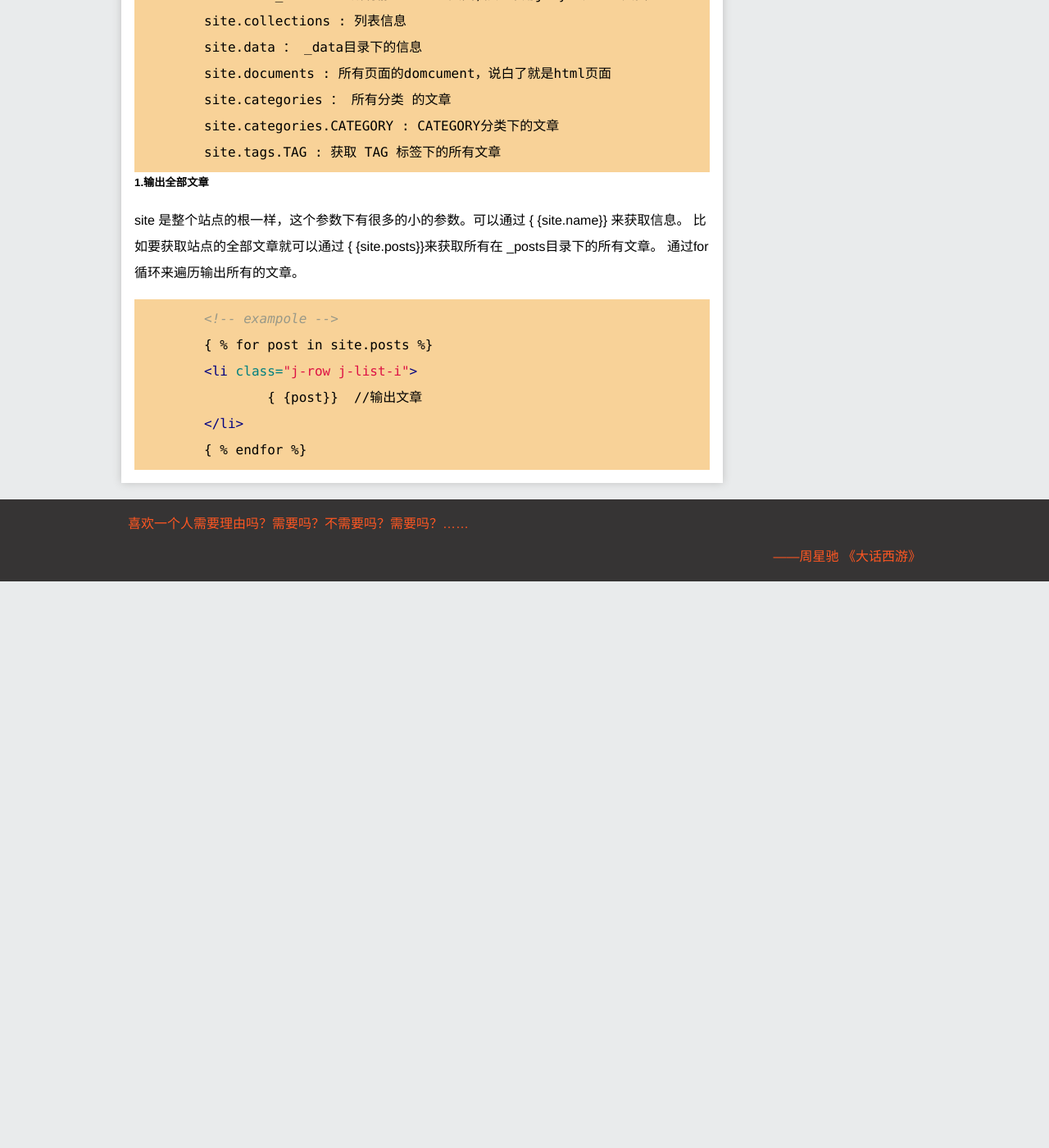
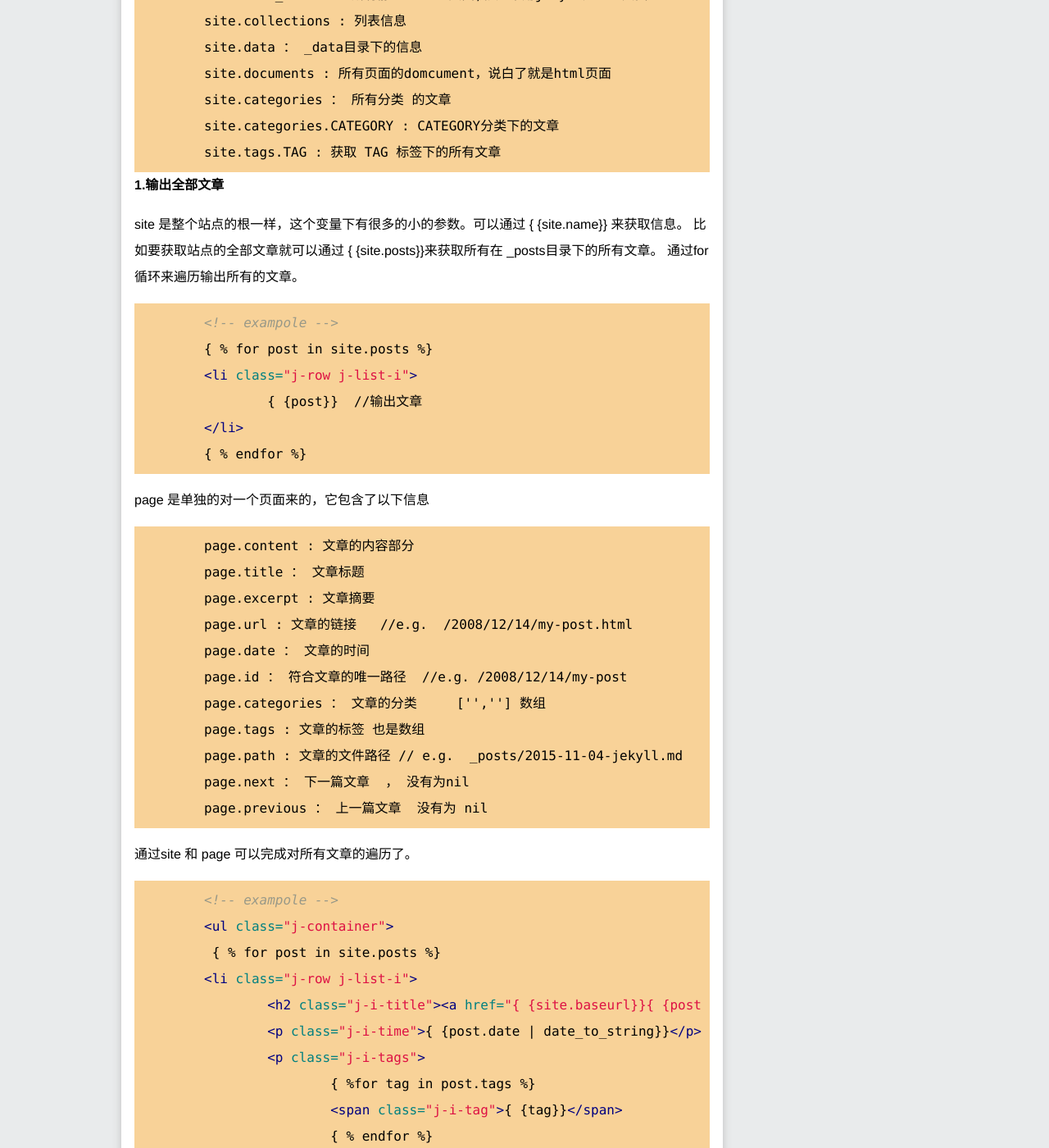
Before and after one commit to Yi-love/yi-love.github.io, a Jekyll site: the page built from _posts/2015-11-04-jekyll.md, in a window 1280 px wide and 1400 px high, scrolled down 1016 px. Shown: the whole window at 82% size. Built offline with Jekyll 4.4.1, drawn with Linux system fonts in a browser that asks for light colours; before the commit the page ends 1725 px from its top, so only the background shows below that; some of the changed text lies outside the part shown.

Commit message:
edit jekyll.md

```diff
--- a/_posts/2015-11-04-jekyll.md
+++ b/_posts/2015-11-04-jekyll.md
@@ -19,7 +19,7 @@
  	site: 整个站点的信息
  	page: 当前页面的所有信息
  	content: 所有布局文件被渲染之后的内容(In layout files, the rendered content of the Post or Page being wrapped. )
- 	paginator:这个配置是要配置的
+ 	paginator:这个配置是要配置的，相当于自定义变量
 {% endhighlight %}
 
 
@@ -39,9 +39,9 @@
  	site.tags.TAG : 获取 TAG 标签下的所有文章
 {% endhighlight %}
 
-##### 1.输出全部文章 #####
+#### 1.输出全部文章 ####
 
->site 是整个站点的根一样，这个参数下有很多的小的参数。可以通过 { {site.name}} 来获取信息。
+>site 是整个站点的根一样，这个变量下有很多的小的参数。可以通过 { {site.name}} 来获取信息。
 >比如要获取站点的全部文章就可以通过 { {site.posts}}来获取所有在  _posts目录下的所有文章。
 >通过for循环来遍历输出所有的文章。
 {% highlight html %}
@@ -52,3 +52,58 @@
 	</li>
 	{ % endfor %}
 {% endhighlight %}
+
+>page 是单独的对一个页面来的，它包含了以下信息
+{% highlight tex %}
+ 	page.content : 文章的内容部分
+ 	page.title ： 文章标题
+ 	page.excerpt : 文章摘要
+ 	page.url : 文章的链接   //e.g.  /2008/12/14/my-post.html
+ 	page.date ： 文章的时间
+ 	page.id ： 符合文章的唯一路径  //e.g. /2008/12/14/my-post
+ 	page.categories ： 文章的分类     ['',''] 数组
+ 	page.tags : 文章的标签 也是数组
+ 	page.path : 文章的文件路径 // e.g.  _posts/2015-11-04-jekyll.md
+ 	page.next ： 下一篇文章  ， 没有为nil
+ 	page.previous ： 上一篇文章  没有为 nil
+{% endhighlight %}
+
+>通过site 和 page 可以完成对所有文章的遍历了。
+{% highlight html %}
+ 	<!-- exampole -->
+ 	<ul class="j-container">
+	 { % for post in site.posts %}
+	<li class="j-row j-list-i">
+		<h2 class="j-i-title"><a href="{ {site.baseurl}}{ {post.url}}">{ {post.title}}</a></h2>
+		<p class="j-i-time">{ {post.date | date_to_string}}</p>
+		<p class="j-i-tags">
+			{ %for tag in post.tags %}
+			<span class="j-i-tag">{ {tag}}</span>
+			{ % endfor %}
+		</p>
+		<div class="j-container">
+			<div class="j-row j-artclie-txt">{ {post.excerpt}}</div>
+		</div>
+	</li>
+	{ % endfor %}
+</ul>
+{% endhighlight %}
+
+
+#### 2.文章分类  ####
+>因为jekyll是没有后台的，所以不可能说像有后台的网站一样传递一个类别参数就可以返回指定的类别文章。
+>但是jekyll也可打到那种效果。
+
+>1.每个分类写一个页面
+
+> 这种方法可行，但纯属作死,有5个分类就要写5个，那100个就写100个，灵活度不够，而且难以维护。
+
+>2.通过给url带上一个参数
+
+>这种方法是可行的，我目前就是使用这种方式。
+
+>首先，不过自己需要写一段js代码去解析url获取到分类的参数
+
+>其次，可以使用 site.categories 获取所有的文章，并且通过js的JSON.parse转换成json对象。
+
+>最后，就是通过js渲染页面就可以了。
```
Also changed, not shown: 1 other file.
